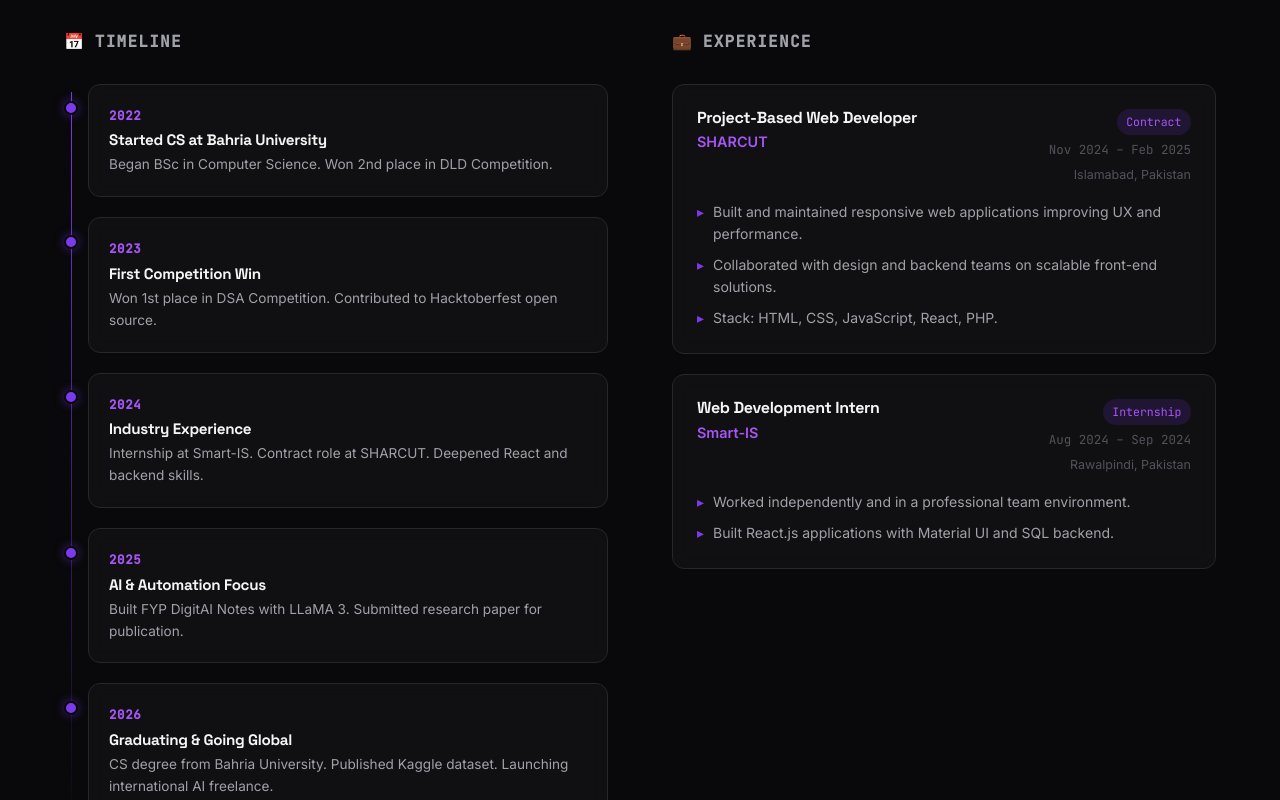
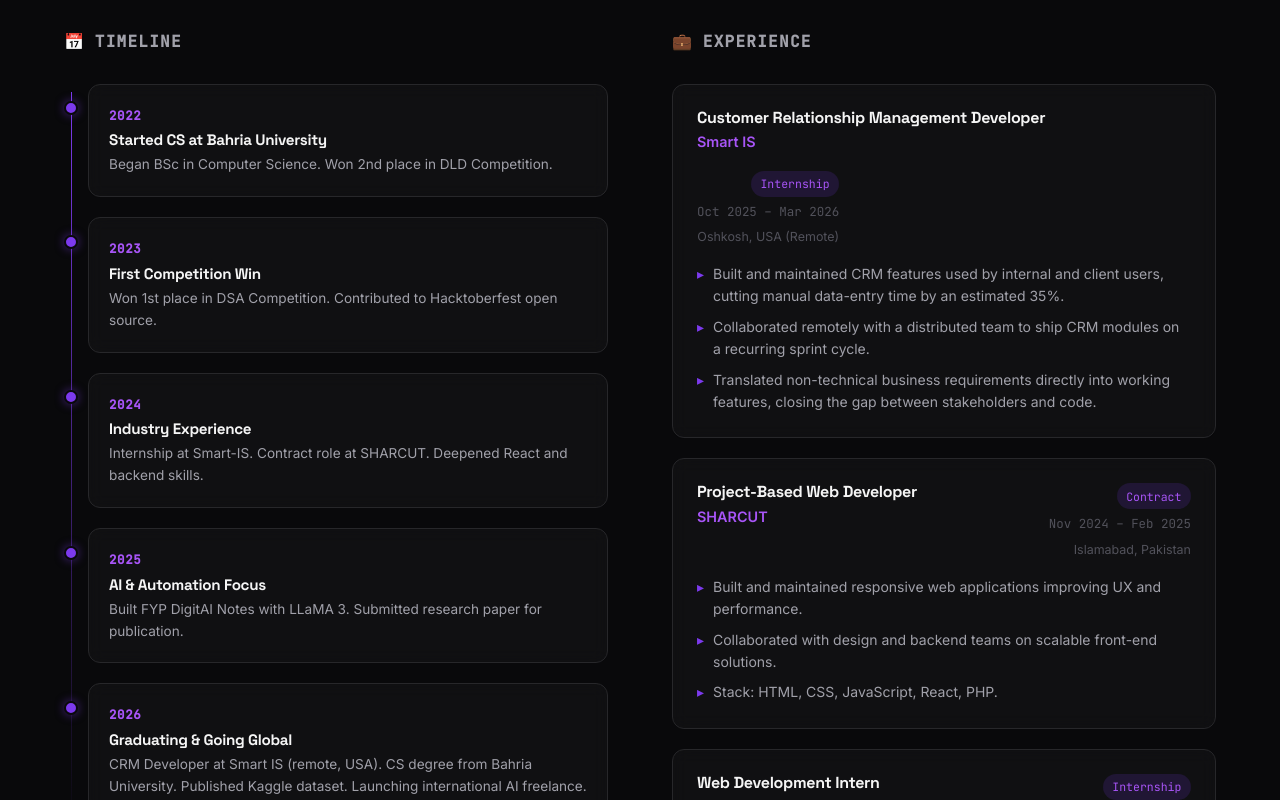
Before and after one commit to Faris-A-Nasir/my-portfolio, a React (Vite) app: page / in a window 1280 px wide. Shown: the part 5800-6600 px from the top of the page. Built offline with nearby package versions, Linux system fonts and the light colour scheme.

Commit message:
Expereice updated and timeline

```diff
--- a/src/data/portfolio.js
+++ b/src/data/portfolio.js
@@ -128,6 +128,18 @@ export const techStack = [
 
 export const experience = [
   {
+    role: "Customer Relationship Management Developer",
+    company: "Smart IS",
+    location: "Oshkosh, USA (Remote)",
+    period: "Oct 2025 – Mar 2026",
+    type: "Internship",
+    points: [
+      "Built and maintained CRM features used by internal and client users, cutting manual data-entry time by an estimated 35%.",
+      "Collaborated remotely with a distributed team to ship CRM modules on a recurring sprint cycle.",
+      "Translated non-technical business requirements directly into working features, closing the gap between stakeholders and code.",
+    ],
+  },
+  {
     role: "Project-Based Web Developer",
     company: "SHARCUT",
     location: "Islamabad, Pakistan",
@@ -192,7 +204,7 @@ export const timeline = [
   {
     year: "2026",
     title: "Graduating & Going Global",
-    description: "CS degree from Bahria University. Published Kaggle dataset. Launching international AI freelance.",
+    description: "CRM Developer at Smart IS (remote, USA). CS degree from Bahria University. Published Kaggle dataset. Launching international AI freelance.",
   },
 ];
 
```
Also changed, not shown: 1 other file (tests, documents, lock files or other folders).
